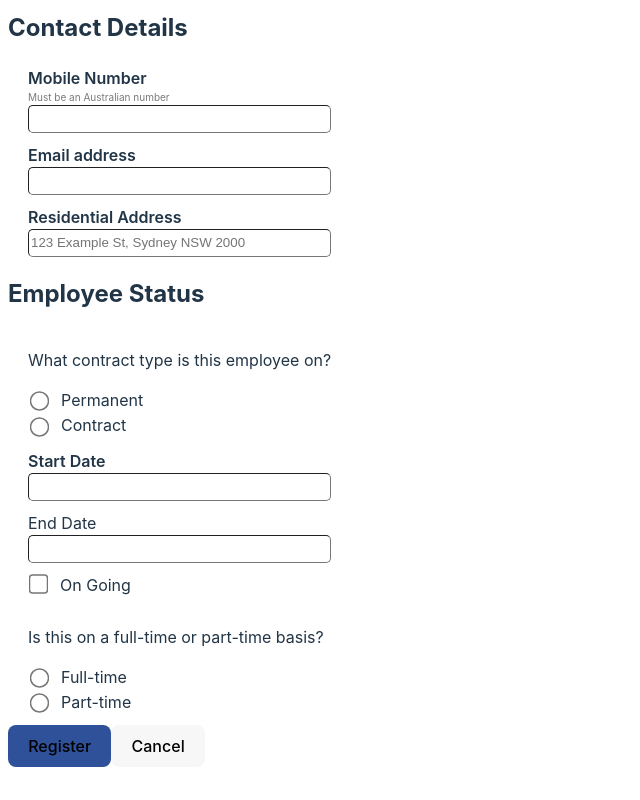
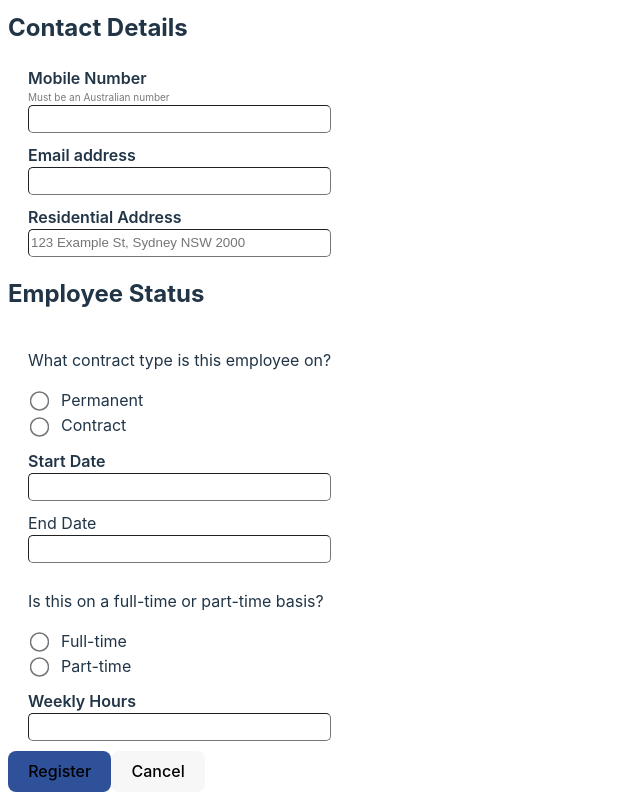
Before and after one commit to remihoeppe/employeeApi, a React (Vite) app in the folder frontend/: page / in a window 1280 px wide. Shown: the part 361-1161 px from the top of the page, without its empty margins (0-640 px from the left). Before the commit the page ends 1136 px from the top, so only its background shows below. Built offline with nearby package versions, Linux system fonts and the light colour scheme; no server answers.

Commit message:
MINOR CHANGE: Fixed validation issues for ContractType and TimeBase radio selection in Yup Schema

```diff
--- a/frontend/src/components/EmployeeForm/EmployeeForm.tsx
+++ b/frontend/src/components/EmployeeForm/EmployeeForm.tsx
@@ -36,9 +36,8 @@ const EmployeeForm = () => {
     } = useForm<Employee>({ resolver: yupResolver(employeeFormSchema) });
 
     const onSubmit: SubmitHandler<Employee> = (data) => {
-        const contractType = data.contractType[0];
-
-        console.log({ ...data, contractType });
+        console.log("buttonclicked");
+        console.log(data);
     };
 
     return (
@@ -167,13 +166,13 @@ const EmployeeForm = () => {
                             id="address"
                             type="text"
                             placeholder="123 Example St, Sydney NSW 2000"
-                            {...register("email")}
+                            {...register("address")}
                             className={`styles.EmployeeForm__Control ${
-                                errors.email ? "_Invalid" : ""
+                                errors.address ? "_Invalid" : ""
                             }`}
                         />
                         <div className={styles.EmployeeForm__InvalidFeedback}>
-                            {errors.email?.message}
+                            {errors.address?.message}
                         </div>
                     </div>
 
@@ -265,7 +264,7 @@ const EmployeeForm = () => {
                         </div>
                     </div>
 
-                    <div className={styles.EmployeeForm__Input}>
+                    {/* <div className={styles.EmployeeForm__Input}>
                         <div className={styles.EmployeeForm__Input_Radio}>
                             <div>
                                 <input
@@ -291,7 +290,7 @@ const EmployeeForm = () => {
                                 {errors.endDate?.message}
                             </div>
                         </div>
-                    </div>
+                    </div> */}
 
                     {/* Time Basis */}
                     <div className={styles.EmployeeForm__Input}>
@@ -343,6 +342,27 @@ const EmployeeForm = () => {
                         </div>
                     </div>
 
+                    {/* Weekly Hours */}
+
+                    <div className={styles.EmployeeForm__Input}>
+                        <label
+                            htmlFor="weeklyHours"
+                            className={styles.EmployeeForm__Input_Label}>
+                            Weekly Hours
+                        </label>
+                        <input
+                            id="weeklyHours"
+                            type="text"
+                            {...register("weeklyHours")}
+                            className={`styles.EmployeeForm__Control ${
+                                errors.weeklyHours ? "_Invalid" : ""
+                            }`}
+                        />
+                        <div className={styles.EmployeeForm__InvalidFeedback}>
+                            {errors.weeklyHours?.message}
+                        </div>
+                    </div>
+
                     {/* Buttons */}
                     <div className={styles.EmployeeForm__Input_Btns}>
                         <button
@@ -357,6 +377,7 @@ const EmployeeForm = () => {
                             Cancel
                         </button>
                     </div>
+                    {/* <DatePicker /> */}
                 </form>
             </div>
         </>
--- a/frontend/src/validation/employeeFormSchema.ts
+++ b/frontend/src/validation/employeeFormSchema.ts
@@ -37,13 +37,16 @@ export const employeeFormSchema = Yup.object().shape({
         /^\d{4}\-(0?[1-9]|1[012])\-(0?[1-9]|[12][0-9]|3[01])$/,
         "Please enter the date as YYYY-MM-DD",
     ),
-    contractType: Yup.array().min(
-        1,
-        "You must select a contract type for this employee",
+    contractType: Yup.string().test(
+        "contractType",
+        "Must be either Permanent or Contract",
+        (contractType) =>
+            contractType === "permanent" || contractType === "contract",
     ),
-    timeBase: Yup.array().min(
-        1,
-        "You must select a time basis for this employee",
+    timeBase: Yup.string().test(
+        "contractType",
+        "Must be either Permanent or Contract",
+        (timeBase) => timeBase === "full time" || timeBase === "part time",
     ),
     weeklyHours: Yup.string().required("This field is required"),
 });
```
